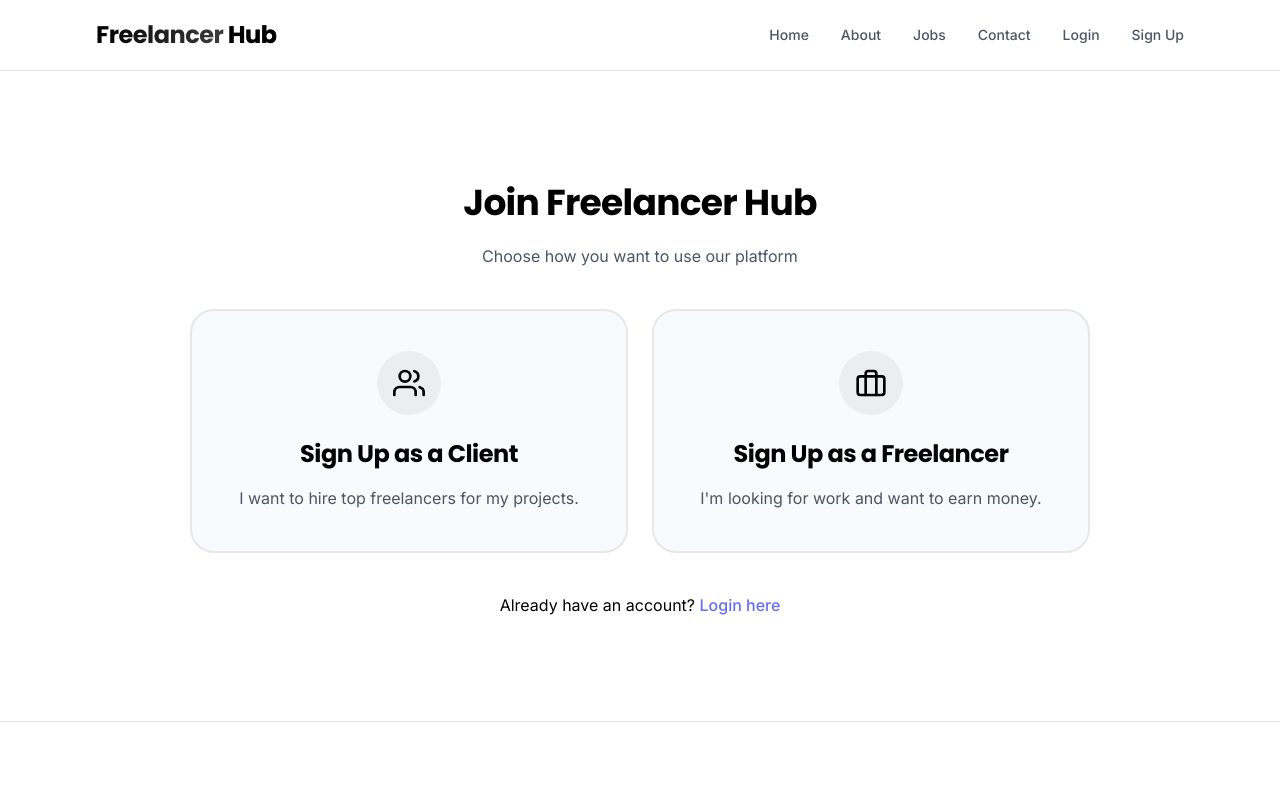
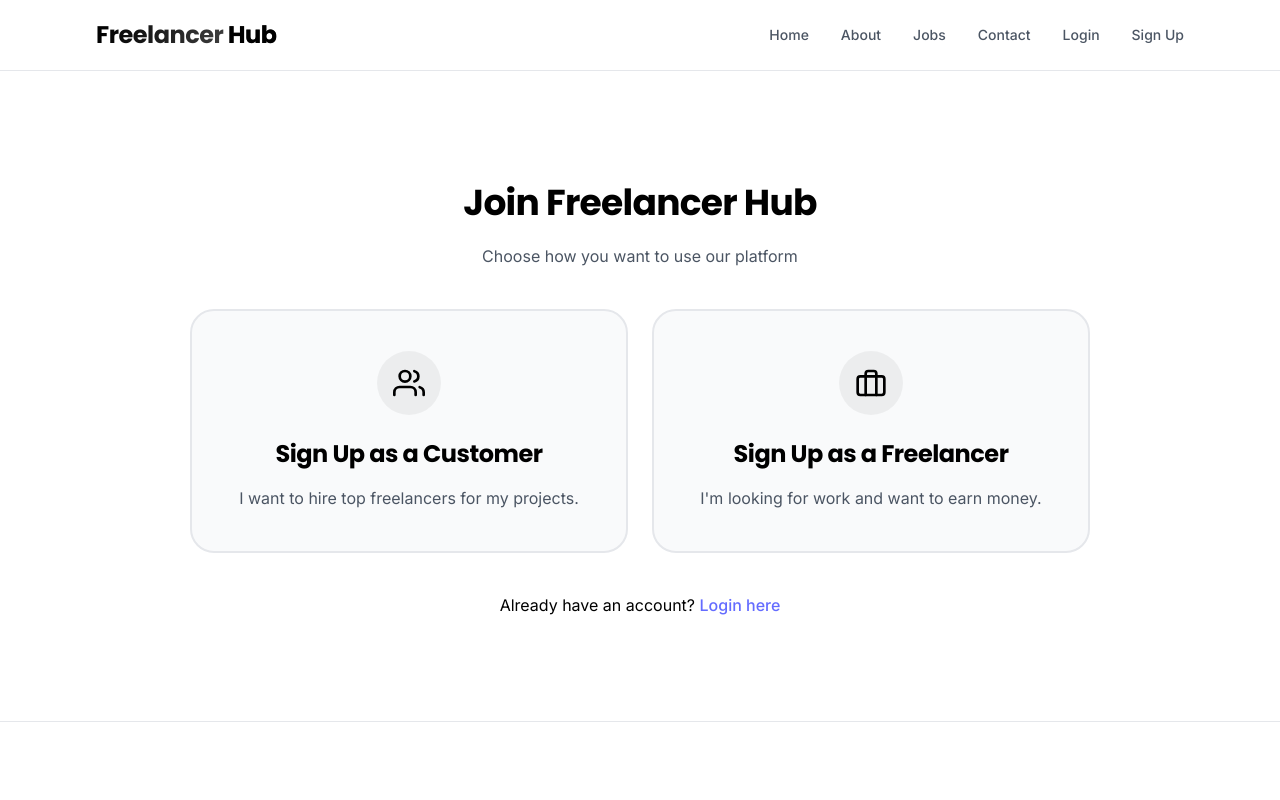
Before and after one commit to sanjaykumardk2006/FSD, a React (Vite) app in the folder client/: page /signup in a window 1280 px wide. Shown: the top 800 px of the page. Built offline with nearby package versions, Linux system fonts and the light colour scheme; no server answers.

Commit message:
comitted

```diff
--- a/client/src/pages/About.jsx
+++ b/client/src/pages/About.jsx
@@ -610,7 +610,7 @@ export const About = () => {
               viewport={{ once: true, margin: "-100px" }}
               transition={{ duration: 0.6 }}
             >
-              <h3 style={{ fontSize: '40px', fontWeight: '700', marginBottom: '16px', color: '#111111', textAlign: 'center' }}>The Freelancer's Advantage</h3>
+              <h3 style={{ fontSize: '40px', fontWeight: '700', marginBottom: '16px', color: '#111111', textAlign: 'center' }}>The Freelancer's Edge</h3>
               <p style={{ textAlign: 'center', color: '#555555', fontSize: '20px', maxWidth: '800px', margin: '0 auto 40px' }}>
                 Empowering independent professionals to take control of their careers with the tools, clients, and security they deserve.
               </p>
@@ -655,14 +655,14 @@ export const About = () => {
             {/* Divider */}
             <div style={{ height: '1px', background: 'var(--border-color)', margin: '40px auto', width: '80%' }}></div>
 
-            {/* Client Section */}
+            {/* Customer Section */}
             <motion.div
               initial={{ opacity: 0, y: 30 }}
               whileInView={{ opacity: 1, y: 0 }}
               viewport={{ once: true, margin: "-100px" }}
               transition={{ duration: 0.6 }}
             >
-              <h3 style={{ fontSize: '40px', fontWeight: '700', marginBottom: '16px', color: '#111111', textAlign: 'center' }}>The Client's Edge</h3>
+              <h3 style={{ fontSize: '40px', fontWeight: '700', marginBottom: '16px', color: '#111111', textAlign: 'center' }}>The Customer's Edge</h3>
               <p style={{ textAlign: 'center', color: '#555555', fontSize: '20px', maxWidth: '800px', margin: '0 auto 40px' }}>
                 Giving businesses the agility to build world-class teams on demand, with zero compromise on quality or security.
               </p>
--- a/client/src/pages/Login.jsx
+++ b/client/src/pages/Login.jsx
@@ -63,7 +63,7 @@ export const Login = () => {
         <section className="content-section" style={{ padding: '0 24px', width: '100%', margin: '0 auto' }}>
           <div style={{ textAlign: 'center', marginBottom: '40px' }}>
             <h2 style={{ fontSize: '36px', fontWeight: '700', marginBottom: '12px', color: 'var(--text-primary)' }}>
-              {step === 1 ? 'Welcome Back' : `Log in as a ${loginType}`}
+              {step === 1 ? 'Welcome Back' : `Log in as a ${loginType === 'Client' ? 'Customer' : loginType}`}
             </h2>
             <p style={{ color: 'var(--text-secondary)', fontSize: '16px' }}>
               {step === 1 ? 'Choose how you want to log in' : 'Enter your credentials to access your account'}
@@ -82,7 +82,7 @@ export const Login = () => {
                   <div style={{ width: '64px', height: '64px', background: 'rgba(0,0,0,0.05)', borderRadius: '50%', display: 'flex', alignItems: 'center', justifyContent: 'center', marginBottom: '20px' }}>
                     <svg width="32" height="32" viewBox="0 0 24 24" fill="none" stroke="currentColor" strokeWidth="2" strokeLinecap="round" strokeLinejoin="round"><path d="M17 21v-2a4 4 0 0 0-4-4H5a4 4 0 0 0-4 4v2"></path><circle cx="9" cy="7" r="4"></circle><path d="M23 21v-2a4 4 0 0 0-3-3.87"></path><path d="M16 3.13a4 4 0 0 1 0 7.75"></path></svg>
                   </div>
-                  <h3 style={{ fontSize: '24px', marginBottom: '12px' }}>Login as a Client</h3>
+                  <h3 style={{ fontSize: '24px', marginBottom: '12px' }}>Login as a Customer</h3>
                   <p style={{ color: 'var(--text-secondary)', fontSize: '16px', lineHeight: '1.6' }}>Log in to hire talent and manage projects.</p>
                 </div>
 
--- a/client/src/pages/Signup.jsx
+++ b/client/src/pages/Signup.jsx
@@ -71,7 +71,7 @@ export const Signup = () => {
         <section className="content-section" style={{ padding: '0 24px', width: '100%', margin: '0 auto' }}>
           <div style={{ textAlign: 'center', marginBottom: '40px' }}>
             <h2 style={{ fontSize: '36px', fontWeight: '700', marginBottom: '12px', color: 'var(--text-primary)' }}>
-              {step === 1 ? 'Join Freelancer Hub' : `Sign up as a ${formData.role}`}
+              {step === 1 ? 'Join Freelancer Hub' : `Sign up as a ${formData.role === 'Client' ? 'Customer' : formData.role}`}
             </h2>
             <p style={{ color: 'var(--text-secondary)', fontSize: '16px' }}>
               {step === 1 ? 'Choose how you want to use our platform' : 'Enter your details to create an account'}
@@ -90,7 +90,7 @@ export const Signup = () => {
                   <div style={{ width: '64px', height: '64px', background: 'rgba(0,0,0,0.05)', borderRadius: '50%', display: 'flex', alignItems: 'center', justifyContent: 'center', marginBottom: '20px' }}>
                     <svg width="32" height="32" viewBox="0 0 24 24" fill="none" stroke="currentColor" strokeWidth="2" strokeLinecap="round" strokeLinejoin="round"><path d="M17 21v-2a4 4 0 0 0-4-4H5a4 4 0 0 0-4 4v2"></path><circle cx="9" cy="7" r="4"></circle><path d="M23 21v-2a4 4 0 0 0-3-3.87"></path><path d="M16 3.13a4 4 0 0 1 0 7.75"></path></svg>
                   </div>
-                  <h3 style={{ fontSize: '24px', marginBottom: '12px' }}>Sign Up as a Client</h3>
+                  <h3 style={{ fontSize: '24px', marginBottom: '12px' }}>Sign Up as a Customer</h3>
                   <p style={{ color: 'var(--text-secondary)', fontSize: '16px', lineHeight: '1.6' }}>I want to hire top freelancers for my projects.</p>
                 </div>
 
```
